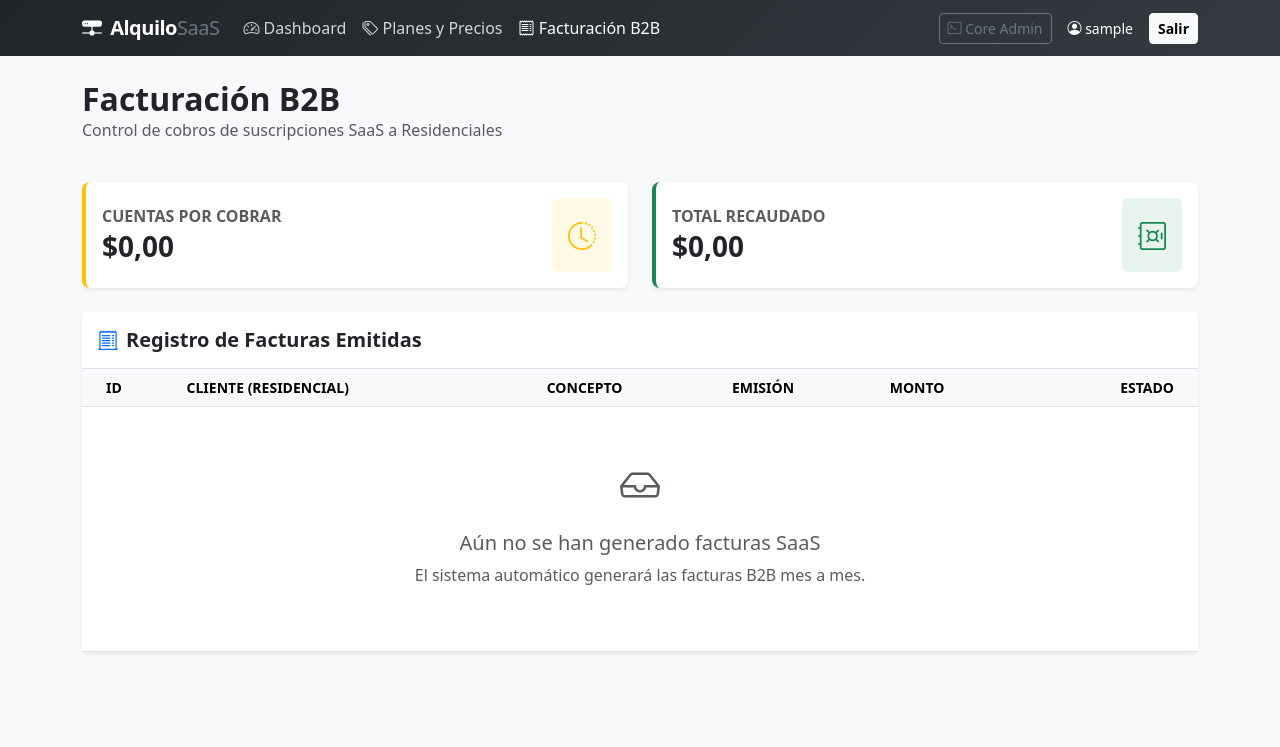
After one commit to Jusetreynoso/saas-residencial, a Django app: page /saas/facturacion/ in a window 1280 px wide. The commit adds this page. Shown: the top 747 px of the page. Run offline with Django 5.2, Linux system fonts and the light colour scheme; the visitor is signed in with stand-in values (Sample User, id 1); data that the repository does not hold is empty.

Commit message:
Dashboard de superusuario modificacion

```diff
--- a/core/models.py
+++ b/core/models.py
@@ -425,3 +425,23 @@ class SuscripcionResidencial(models.Model):
 
     def __str__(self):
         return f"Suscripción de {self.residencial.nombre} - {self.get_estado_display()}"
+
+class FacturaSaaS(models.Model):
+    ESTADOS = (
+        ('PENDIENTE', 'Pendiente de Pago'),
+        ('PAGADA', 'Pagada'),
+        ('VENCIDA', 'Vencida'),
+        ('CANCELADA', 'Cancelada')
+    )
+
+    residencial = models.ForeignKey(Residencial, on_delete=models.CASCADE, related_name='facturas_saas')
+    suscripcion = models.ForeignKey(SuscripcionResidencial, on_delete=models.SET_NULL, null=True)
+    concepto = models.CharField(max_length=200, help_text="Ej: Mensualidad SaaS - Mayo 2026")
+    monto = models.DecimalField(max_digits=10, decimal_places=2)
+    fecha_emision = models.DateField(auto_now_add=True)
+    fecha_vencimiento = models.DateField()
+    estado = models.CharField(max_length=20, choices=ESTADOS, default='PENDIENTE')
+    fecha_pago = models.DateField(null=True, blank=True)
+
+    def __str__(self):
+        return f"{self.residencial.nombre} - {self.concepto} - ${self.monto}"
--- /dev/null
+++ b/core/templates/core/saas/facturacion.html
@@ -0,0 +1,100 @@
+{% extends 'core/saas/superadmin_base.html' %}
+
+{% block title %}Facturación B2B - SaaS Master{% endblock %}
+
+{% block content %}
+<div class="d-flex justify-content-between align-items-center mb-4">
+    <div>
+        <h2 class="fw-bold mb-0 text-dark">Facturación B2B</h2>
+        <p class="text-muted">Control de cobros de suscripciones SaaS a Residenciales</p>
+    </div>
+</div>
+
+<div class="row mb-4">
+    <div class="col-md-6">
+        <div class="card shadow-sm border-0 border-start border-warning border-4 h-100">
+            <div class="card-body d-flex justify-content-between align-items-center">
+                <div>
+                    <h6 class="text-muted text-uppercase fw-bold mb-1">Cuentas por Cobrar</h6>
+                    <h3 class="fw-bold text-dark mb-0">${{ total_pendiente|floatformat:2 }}</h3>
+                </div>
+                <div class="bg-warning bg-opacity-10 p-3 rounded">
+                    <i class="bi bi-clock-history fs-3 text-warning"></i>
+                </div>
+            </div>
+        </div>
+    </div>
+    <div class="col-md-6">
+        <div class="card shadow-sm border-0 border-start border-success border-4 h-100">
+            <div class="card-body d-flex justify-content-between align-items-center">
+                <div>
+                    <h6 class="text-muted text-uppercase fw-bold mb-1">Total Recaudado</h6>
+                    <h3 class="fw-bold text-dark mb-0">${{ total_recaudado|floatformat:2 }}</h3>
+                </div>
+                <div class="bg-success bg-opacity-10 p-3 rounded">
+                    <i class="bi bi-safe fs-3 text-success"></i>
+                </div>
+            </div>
+        </div>
+    </div>
+</div>
+
+<div class="card shadow-sm border-0 mb-5">
+    <div class="card-header bg-white border-bottom py-3">
+        <h5 class="mb-0 fw-bold"><i class="bi bi-receipt-cutoff me-2 text-primary"></i>Registro de Facturas Emitidas</h5>
+    </div>
+    <div class="card-body p-0">
+        <div class="table-responsive">
+            <table class="table table-hover align-middle mb-0">
+                <thead class="table-light text-muted small text-uppercase">
+                    <tr>
+                        <th class="ps-4">ID</th>
+                        <th>Cliente (Residencial)</th>
+                        <th>Concepto</th>
+                        <th>Emisión</th>
+                        <th>Monto</th>
+                        <th class="text-end pe-4">Estado</th>
+                    </tr>
+                </thead>
+                <tbody>
+                    {% for fac in facturas %}
+                    <tr>
+                        <td class="ps-4 text-muted">#{{ fac.id|stringformat:"05d" }}</td>
+                        <td class="fw-bold text-dark">
+                            <a href="{% url 'detalle_cliente' fac.residencial.id %}" class="text-decoration-none">
+                                {{ fac.residencial.nombre }}
+                            </a>
+                        </td>
+                        <td>{{ fac.concepto }}</td>
+                        <td>
+                            <div class="fw-bold">{{ fac.fecha_emision|date:"d M Y" }}</div>
+                            <small class="text-muted">Vence: {{ fac.fecha_vencimiento|date:"d M Y" }}</small>
+                        </td>
+                        <td class="fw-bold fs-6">${{ fac.monto }}</td>
+                        <td class="text-end pe-4">
+                            {% if fac.estado == 'PAGADA' %}
+                                <span class="badge bg-success rounded-pill px-3">PAGADA</span>
+                            {% elif fac.estado == 'PENDIENTE' %}
+                                <span class="badge bg-warning text-dark rounded-pill px-3">PENDIENTE</span>
+                            {% elif fac.estado == 'VENCIDA' %}
+                                <span class="badge bg-danger rounded-pill px-3">VENCIDA</span>
+                            {% else %}
+                                <span class="badge bg-secondary rounded-pill px-3">{{ fac.estado }}</span>
+                            {% endif %}
+                        </td>
+                    </tr>
+                    {% empty %}
+                    <tr>
+                        <td colspan="6" class="text-center py-5 text-muted">
+                            <i class="bi bi-inbox fs-1 d-block mb-3"></i>
+                            <h5>Aún no se han generado facturas SaaS</h5>
+                            <p>El sistema automático generará las facturas B2B mes a mes.</p>
+                        </td>
+                    </tr>
+                    {% endfor %}
+                </tbody>
+            </table>
+        </div>
+    </div>
+</div>
+{% endblock %}
--- /dev/null
+++ b/core/templates/core/saas/superadmin_base.html
@@ -0,0 +1,81 @@
+<!DOCTYPE html>
+<html lang="es">
+<head>
+    <meta charset="UTF-8">
+    <title>{% block title %}SaaS Master Panel - Alquilo{% endblock %}</title>
+    <link href="https://cdn.jsdelivr.net/npm/bootstrap@5.3.0/dist/css/bootstrap.min.css" rel="stylesheet">
+    <link rel="stylesheet" href="https://cdn.jsdelivr.net/npm/bootstrap-icons@1.11.0/font/bootstrap-icons.css">
+    <style>
+        body { background-color: #f8f9fa; }
+        .card { border: none; box-shadow: 0 0.125rem 0.25rem rgba(0, 0, 0, 0.075); border-radius: 0.5rem; }
+        .bg-gradient-primary { background: linear-gradient(135deg, #212529 0%, #343a40 100%); }
+        .nav-link { color: rgba(255,255,255,0.8) !important; font-weight: 500; }
+        .nav-link:hover, .nav-link.active { color: #fff !important; }
+        .navbar-brand { letter-spacing: -0.5px; }
+        .kpi-title { font-size: 0.8rem; font-weight: 600; letter-spacing: 0.5px; color: #6c757d; }
+    </style>
+    {% block extra_css %}{% endblock %}
+</head>
+<body>
+
+<!-- Navegación Superior -->
+<nav class="navbar navbar-expand-lg navbar-dark bg-gradient-primary mb-4 sticky-top">
+    <div class="container">
+        <a class="navbar-brand fw-bold" href="{% url 'superadmin_dashboard' %}">
+            <i class="bi bi-hdd-network-fill me-1"></i> Alquilo<span class="text-secondary fw-normal">SaaS</span>
+        </a>
+        <button class="navbar-toggler" type="button" data-bs-toggle="collapse" data-bs-target="#saasNav">
+            <span class="navbar-toggler-icon"></span>
+        </button>
+
+        <div class="collapse navbar-collapse" id="saasNav">
+            <ul class="navbar-nav me-auto mb-2 mb-lg-0">
+                <li class="nav-item">
+                    <a class="nav-link {% if request.resolver_match.url_name == 'superadmin_dashboard' %}active{% endif %}" href="{% url 'superadmin_dashboard' %}">
+                        <i class="bi bi-speedometer2"></i> Dashboard
+                    </a>
+                </li>
+                <li class="nav-item">
+                    <a class="nav-link {% if request.resolver_match.url_name == 'gestionar_planes' %}active{% endif %}" href="{% url 'gestionar_planes' %}">
+                        <i class="bi bi-tags"></i> Planes y Precios
+                    </a>
+                </li>
+                <li class="nav-item">
+                    <a class="nav-link {% if request.resolver_match.url_name == 'facturacion_b2b' %}active{% endif %}" href="{% url 'facturacion_b2b' %}">
+                        <i class="bi bi-receipt"></i> Facturación B2B
+                    </a>
+                </li>
+            </ul>
+            <div class="d-flex align-items-center">
+                <a href="/admin/" class="btn btn-outline-secondary btn-sm me-3" target="_blank" title="Django Admin Tradicional">
+                    <i class="bi bi-terminal"></i> Core Admin
+                </a>
+                <span class="text-white me-3 small"><i class="bi bi-person-circle"></i> {{ user.username }}</span>
+                <form action="{% url 'logout' %}" method="post" class="d-inline">
+                    {% csrf_token %}
+                    <button type="submit" class="btn btn-light btn-sm fw-bold">Salir</button>
+                </form>
+            </div>
+        </div>
+    </div>
+</nav>
+
+<!-- Contenido Principal -->
+<div class="container pb-5">
+    {% if messages %}
+        {% for message in messages %}
+            <div class="alert alert-{% if message.tags == 'error' %}danger{% elif message.tags == 'success' %}success{% else %}warning{% endif %} alert-dismissible fade show shadow-sm" role="alert">
+                {{ message }}
+                <button type="button" class="btn-close" data-bs-dismiss="alert" aria-label="Close"></button>
+            </div>
+        {% endfor %}
+    {% endif %}
+
+    {% block content %}
+    {% endblock %}
+</div>
+
+<script src="https://cdn.jsdelivr.net/npm/bootstrap@5.3.0/dist/js/bootstrap.bundle.min.js"></script>
+{% block extra_js %}{% endblock %}
+</body>
+</html>
--- a/core/urls.py
+++ b/core/urls.py
@@ -90,4 +90,8 @@ urlpatterns = [
     # --- MÓDULO SAAS (SUPERADMIN) ---
     path('saas/dashboard/', views_saas.superadmin_dashboard, name='superadmin_dashboard'),
     path('saas/trial/<int:residencial_id>/', views_saas.iniciar_trial_saas, name='iniciar_trial_saas'),
+    path('saas/planes/', views_saas.gestionar_planes, name='gestionar_planes'),
+    path('saas/cliente/<int:residencial_id>/', views_saas.detalle_cliente, name='detalle_cliente'),
+    path('saas/cliente/<int:residencial_id>/estado/<str:nuevo_estado>/', views_saas.cambiar_estado_suscripcion, name='cambiar_estado_suscripcion'),
+    path('saas/facturacion/', views_saas.facturacion_b2b, name='facturacion_b2b'),
 ]
```
Also changed, not shown: core/templates/core/saas/cliente_detalle.html (added, +118 -0 lines), core/templates/core/saas/planes.html (added, +83 -0 lines), core/templates/core/saas/superadmin_dashboard.html (+39 -119 lines), core/views_saas.py (+71 -7 lines), core/migrations/0020_facturasaas.py (added).
